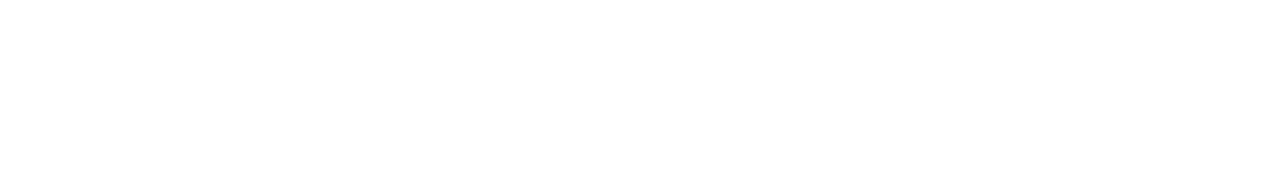
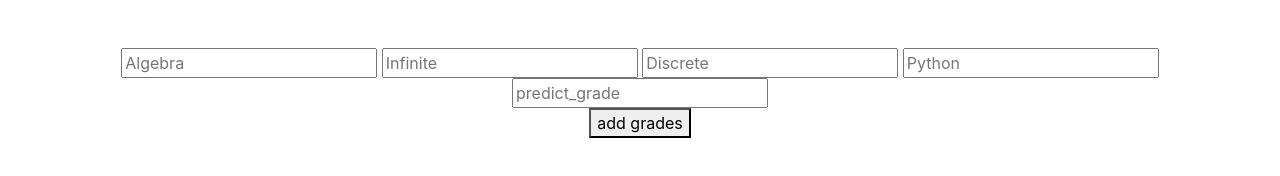
Before and after one commit to AyalR-git/Course_Prediction_App, a website: page data/pages/contribute_to_db.html in a window 1280 px wide. Drawn offline with nearby package versions, Linux system fonts and the light colour scheme.

Commit message:
template of prediction.html and contribute_to_db.html

```diff
--- a/data/pages/contribute_to_db.html
+++ b/data/pages/contribute_to_db.html
@@ -8,15 +8,66 @@
     <!-- Bootstrap CSS -->
     <link rel="stylesheet" href="https://stackpath.bootstrapcdn.com/bootstrap/4.3.1/css/bootstrap.min.css" integrity="sha384-ggOyR0iXCbMQv3Xipma34MD+dH/1fQ784/j6cY/iJTQUOhcWr7x9JvoRxT2MZw1T" crossorigin="anonymous">
 
-    <title>Contribute grade</title>
+    <title> Contribute Grade </title>
   </head>
   <body>
       <div class="text-center mt-5">
-
+            <div>
+                <input id="Algebra" placeholder="Algebra"></input>
+                <input id="Infinite" placeholder="Infinite"></input>
+                <input id="Discrete" placeholder="Discrete"></input>
+                <input id="Python" placeholder="Python"></input>
+                <input id="predict_grade" placeholder="predict_grade"></input>
+            </div>
+            <div>
+                <button onclick="add_grades()">
+                    add grades
+                </button>
+            </div>
       </div>
     <!-- Optional JavaScript -->
     <!-- jQuery first, then Popper.js, then Bootstrap JS -->
     <script src="https://code.jquery.com/jquery-3.3.1.slim.min.js" integrity="sha384-q8i/X+965DzO0rT7abK41JStQIAqVgRVzpbzo5smXKp4YfRvH+8abtTE1Pi6jizo" crossorigin="anonymous"></script>
+
+    <script>
+        function add_grades() {
+            var Algebra = $('#Algebra').val();
+            var Infinite = $('#Infinite').val();
+            var Discrete = $('#Discrete').val();
+            var Python = $('#Python').val();
+            var predict_grade = $('#predict_grade').val();
+
+            var grade_regex = new RegExp("^[1-9][0-9]?$|^100$");
+            var valid_grades = true;
+
+            if(grade_regex.test(Algebra) == false){
+                valid_grades = false;
+                $('#Algebra').val() = "Invalid grade";
+            }
+            if(grade_regex.test(Infinite) == false){
+                valid_grades = false;
+                $('#Infinite').val() = "Invalid grade";
+            }
+            if(grade_regex.test(Discrete) == false){
+                valid_grades = false;
+                $('#Discrete').val() = "Invalid grade";
+            }
+            if(grade_regex.test(Python) == false){
+                valid_grades = false;
+                $('#Python').val() = "Invalid grade";
+            }
+            if(grade_regex.test(predict_grade) == false){
+                valid_grades = false;
+                $('#predict_grade').val() = "Invalid grade";
+            }
+
+            if(valid_grades == true){
+                //add grades
+            }
+
+        }
+    </script>
+
     <script src="https://cdnjs.cloudflare.com/ajax/libs/popper.js/1.14.7/umd/popper.min.js" integrity="sha384-UO2eT0CpHqdSJQ6hJty5KVphtPhzWj9WO1clHTMGa3JDZwrnQq4sF86dIHNDz0W1" crossorigin="anonymous"></script>
     <script src="https://stackpath.bootstrapcdn.com/bootstrap/4.3.1/js/bootstrap.min.js" integrity="sha384-JjSmVgyd0p3pXB1rRibZUAYoIIy6OrQ6VrjIEaFf/nJGzIxFDsf4x0xIM+B07jRM" crossorigin="anonymous"></script>
   </body>
```
Also changed, not shown: data/pages/prediction.html (+47 -1 lines).
